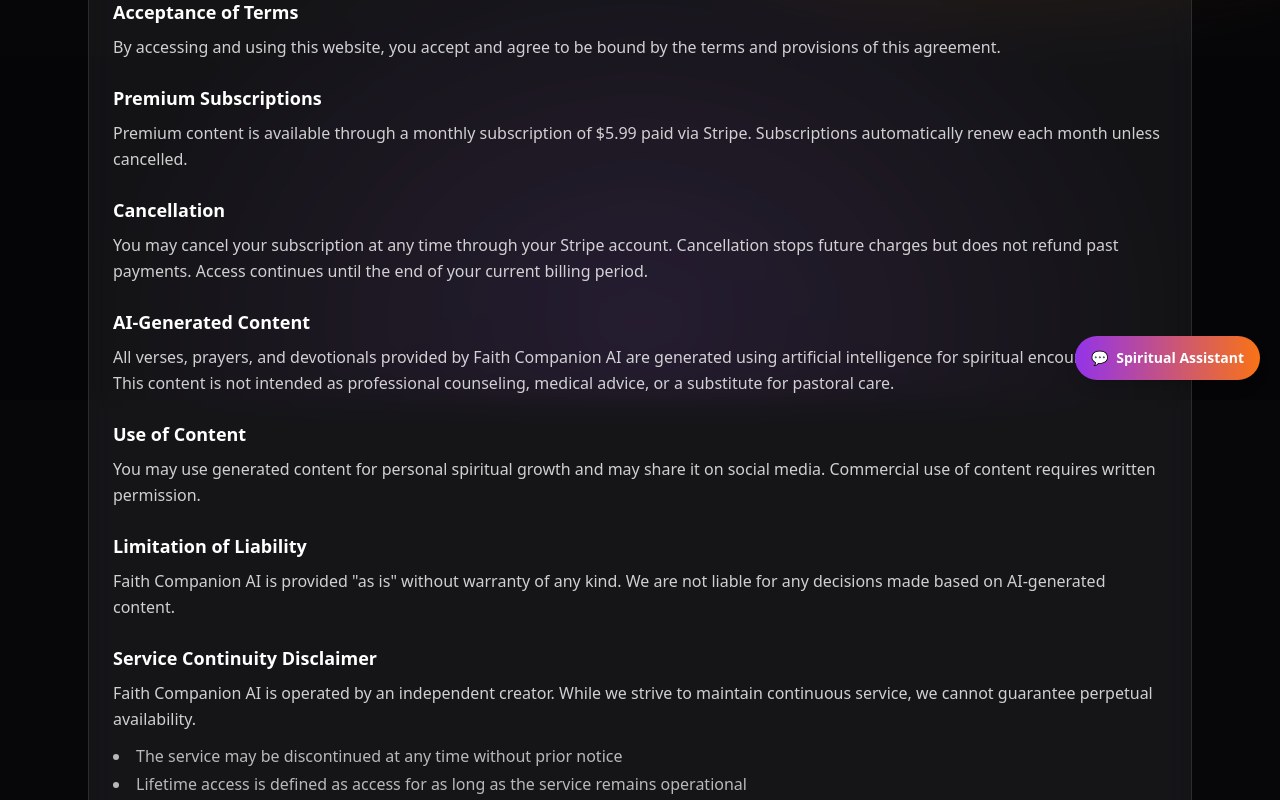
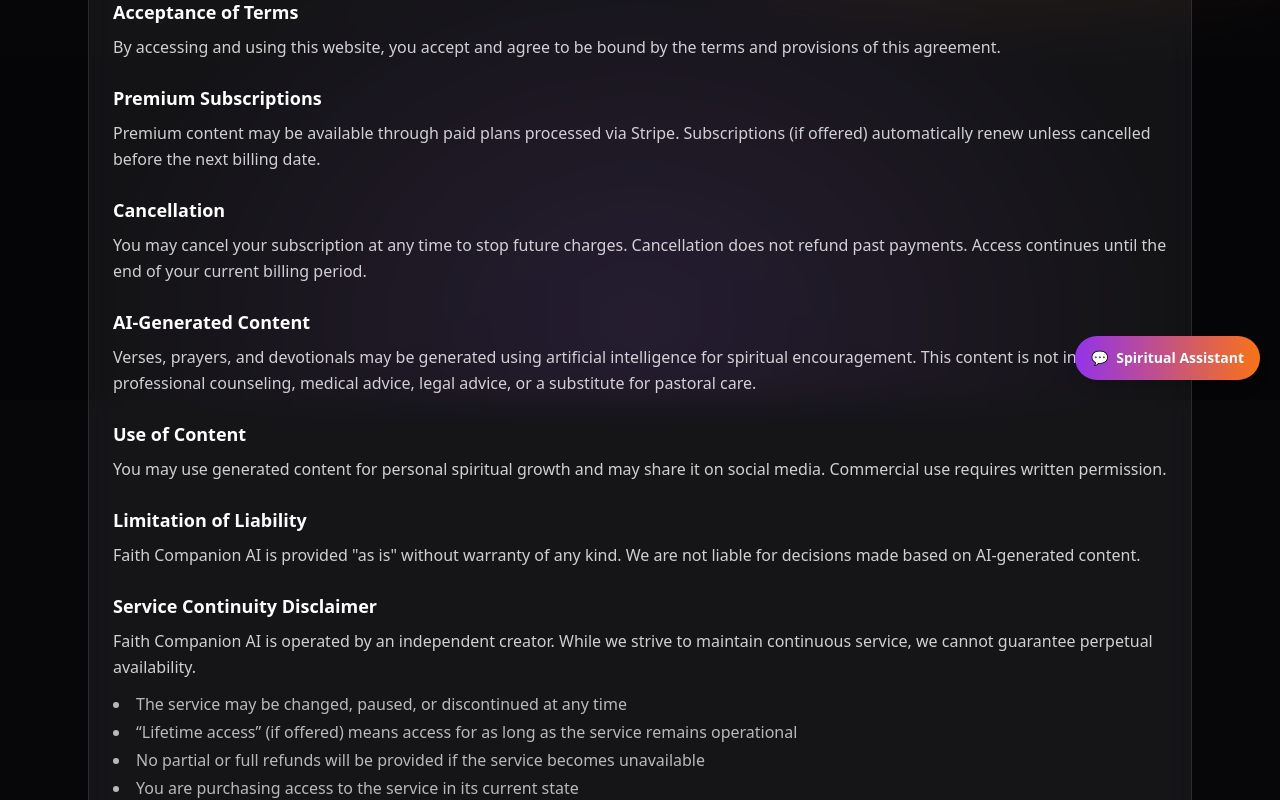
Before and after one commit to Tunjilor/faithcompanionai, a Next.js app: page /terms in a window 1280 px wide. Shown: the part 400-1200 px from the top of the page. Built offline with nearby package versions, Linux system fonts and the light colour scheme.

Commit message:
Restore legal pages (Privacy/Refund/Terms) + fix metadata

```diff
--- a/src/app/refund/page.tsx
+++ b/src/app/refund/page.tsx
@@ -1,13 +1,12 @@
 import type { Metadata } from "next";
+import BrandHeader from "@/components/BrandHeader";
 
 export const metadata: Metadata = {
-  title: "FAQ",
+  title: "Refund Policy | Faith Companion AI",
   description:
-    "Answers to common questions about Faith Companion AI, premium subscriptions, privacy, and features.",
-  alternates: { canonical: "/faq" },
+    "Understand how cancellations and refund requests work for Faith Companion AI subscriptions processed via Stripe.",
+  alternates: { canonical: "/refund" },
 };
-
-import BrandHeader from "@/components/BrandHeader";
 
 export default function RefundPage() {
   return (
@@ -21,20 +20,17 @@
         {/* Introduction */}
         <section>
           <p className="text-white/80 leading-relaxed">
-            Because Faith Companion AI provides instant access to digital content
-            upon subscription, subscription payments are non-refundable.
+            Because Faith Companion AI provides instant access to digital content upon subscription,
+            subscription payments are generally non-refundable.
           </p>
         </section>
 
         {/* Digital Content Nature */}
         <section>
-          <h2 className="text-lg font-semibold text-white mb-2">
-            Digital Content Nature
-          </h2>
+          <h2 className="text-lg font-semibold text-white mb-2">Digital Content Nature</h2>
           <p className="text-white/80 leading-relaxed">
-            As a digital service providing immediate access to AI-generated Bible
-            verses, prayers, and devotionals, all premium subscriptions are final
-            upon purchase.
+            As a digital service providing immediate access to AI-generated verses, prayers,
+            and devotionals, premium subscriptions are considered final upon purchase.
           </p>
         </section>
 
@@ -42,9 +38,8 @@
         <section>
           <h2 className="text-lg font-semibold text-white mb-2">Cancellation</h2>
           <p className="text-white/80 leading-relaxed">
-            You may cancel your subscription at any time through your Stripe
-            account to prevent future billing. Your access will continue until the
-            end of your current billing period.
+            You may cancel your subscription at any time to prevent future billing. Your access
+            will continue until the end of your current billing period.
           </p>
         </section>
 
@@ -54,11 +49,13 @@
           <p className="text-white/80 leading-relaxed">
             Refunds may be considered on a case-by-case basis for:
           </p>
-
           <ul className="mt-3 list-disc list-inside text-white/70 space-y-1">
             <li>Technical errors resulting in duplicate charges</li>
             <li>Service unavailability for extended periods</li>
           </ul>
+          <p className="mt-3 text-white/80 leading-relaxed">
+            If approved, refunds are issued back to the original payment method via Stripe.
+          </p>
         </section>
 
         {/* Contact */}
@@ -67,7 +64,7 @@
           <p className="text-white/80">
             For questions or exceptional circumstances, contact:
           </p>
-          <p className="mt-2 font-medium text-white">shoptunji@gmail.com</p>
+          <p className="mt-2 font-medium text-white">support@faithcompanionai.com</p>
         </section>
 
         {/* Last Updated */}
--- a/src/app/terms/page.tsx
+++ b/src/app/terms/page.tsx
@@ -1,13 +1,12 @@
 import type { Metadata } from "next";
+import BrandHeader from "@/components/BrandHeader";
 
 export const metadata: Metadata = {
-  title: "FAQ",
+  title: "Terms of Service | Faith Companion AI",
   description:
-    "Answers to common questions about Faith Companion AI, premium subscriptions, privacy, and features.",
-  alternates: { canonical: "/faq" },
+    "Review the Terms of Service for using Faith Companion AI, including subscription billing, cancellations, and content disclaimers.",
+  alternates: { canonical: "/terms" },
 };
-
-import BrandHeader from "@/components/BrandHeader";
 
 export default function TermsPage() {
   return (
@@ -21,121 +20,92 @@
         {/* Introduction */}
         <section>
           <p className="text-white/80 leading-relaxed">
-            By using Faith Companion AI, you agree to these Terms of Service. If you
-            do not agree with any part of these terms, please do not use the service.
+            By using Faith Companion AI, you agree to these Terms of Service. If you do not agree
+            with any part of these terms, please do not use the service.
           </p>
         </section>
 
         {/* Acceptance */}
         <section>
-          <h2 className="text-lg font-semibold text-white mb-2">
-            Acceptance of Terms
-          </h2>
+          <h2 className="text-lg font-semibold text-white mb-2">Acceptance of Terms</h2>
           <p className="text-white/80 leading-relaxed">
-            By accessing and using this website, you accept and agree to be bound
-            by the terms and provisions of this agreement.
+            By accessing and using this website, you accept and agree to be bound by the terms
+            and provisions of this agreement.
           </p>
         </section>
 
         {/* Premium Subscriptions */}
         <section>
-          <h2 className="text-lg font-semibold text-white mb-2">
-            Premium Subscriptions
-          </h2>
+          <h2 className="text-lg font-semibold text-white mb-2">Premium Subscriptions</h2>
           <p className="text-white/80 leading-relaxed">
-            Premium content is available through a monthly subscription of $5.99
-            paid via Stripe. Subscriptions automatically renew each month unless
-            cancelled.
+            Premium content may be available through paid plans processed via Stripe. Subscriptions
+            (if offered) automatically renew unless cancelled before the next billing date.
           </p>
         </section>
 
         {/* Cancellation */}
         <section>
-          <h2 className="text-lg font-semibold text-white mb-2">
-            Cancellation
-          </h2>
+          <h2 className="text-lg font-semibold text-white mb-2">Cancellation</h2>
           <p className="text-white/80 leading-relaxed">
-            You may cancel your subscription at any time through your Stripe
-            account. Cancellation stops future charges but does not refund past
-            payments. Access continues until the end of your current billing
-            period.
+            You may cancel your subscription at any time to stop future charges. Cancellation does
+            not refund past payments. Access continues until the end of your current billing period.
           </p>
         </section>
 
         {/* AI Content Disclaimer */}
         <section>
-          <h2 className="text-lg font-semibold text-white mb-2">
-            AI-Generated Content
-          </h2>
+          <h2 className="text-lg font-semibold text-white mb-2">AI-Generated Content</h2>
           <p className="text-white/80 leading-relaxed">
-            All verses, prayers, and devotionals provided by Faith Companion AI are
-            generated using artificial intelligence for spiritual encouragement.
-            This content is not intended as professional counseling, medical advice,
-            or a substitute for pastoral care.
+            Verses, prayers, and devotionals may be generated using artificial intelligence for
+            spiritual encouragement. This content is not intended as professional counseling,
+            medical advice, legal advice, or a substitute for pastoral care.
           </p>
         </section>
 
         {/* Use of Content */}
         <section>
-          <h2 className="text-lg font-semibold text-white mb-2">
-            Use of Content
-          </h2>
+          <h2 className="text-lg font-semibold text-white mb-2">Use of Content</h2>
           <p className="text-white/80 leading-relaxed">
-            You may use generated content for personal spiritual growth and may
-            share it on social media. Commercial use of content requires written
-            permission.
+            You may use generated content for personal spiritual growth and may share it on social
+            media. Commercial use requires written permission.
           </p>
         </section>
 
         {/* Limitation of Liability */}
         <section>
-          <h2 className="text-lg font-semibold text-white mb-2">
-            Limitation of Liability
-          </h2>
+          <h2 className="text-lg font-semibold text-white mb-2">Limitation of Liability</h2>
           <p className="text-white/80 leading-relaxed">
-            Faith Companion AI is provided "as is" without warranty of any kind. We
-            are not liable for any decisions made based on AI-generated content.
+            Faith Companion AI is provided &quot;as is&quot; without warranty of any kind. We are not liable
+            for decisions made based on AI-generated content.
           </p>
         </section>
 
         {/* Service Continuity */}
         <section>
-          <h2 className="text-lg font-semibold text-white mb-2">
-            Service Continuity Disclaimer
-          </h2>
+          <h2 className="text-lg font-semibold text-white mb-2">Service Continuity Disclaimer</h2>
           <p className="text-white/80 leading-relaxed">
-            Faith Companion AI is operated by an independent creator. While we
-            strive to maintain continuous service, we cannot guarantee perpetual
-            availability.
+            Faith Companion AI is operated by an independent creator. While we strive to maintain
+            continuous service, we cannot guarantee perpetual availability.
           </p>
 
           <ul className="mt-3 list-disc list-inside text-white/70 space-y-1">
-            <li>The service may be discontinued at any time without prior notice</li>
+            <li>The service may be changed, paused, or discontinued at any time</li>
             <li>
-              Lifetime access is defined as access for as long as the service
-              remains operational
+              “Lifetime access” (if offered) means access for as long as the service remains
+              operational
             </li>
-            <li>
-              No partial or full refunds will be provided if the service becomes
-              unavailable
-            </li>
-            <li>
-              You are purchasing access to the service in its current state
-            </li>
+            <li>No partial or full refunds will be provided if the service becomes unavailable</li>
+            <li>You are purchasing access to the service in its current state</li>
           </ul>
         </section>
 
         {/* Contact */}
         <section>
-          <h2 className="text-lg font-semibold text-white mb-2">
-            Contact
-          </h2>
+          <h2 className="text-lg font-semibold text-white mb-2">Contact</h2>
           <p className="text-white/80">
             For questions about these Terms of Service, please contact us at:
           </p>
-          <p className="mt-2 font-medium text-white">
-            support@faithcompanionai.com
-          </p>
+          <p className="mt-2 font-medium text-white">support@faithcompanionai.com</p>
         </section>
 
         {/* Last Updated */}
```
Also changed, not shown: src/app/privacy/page.tsx (+23 -35 lines).
